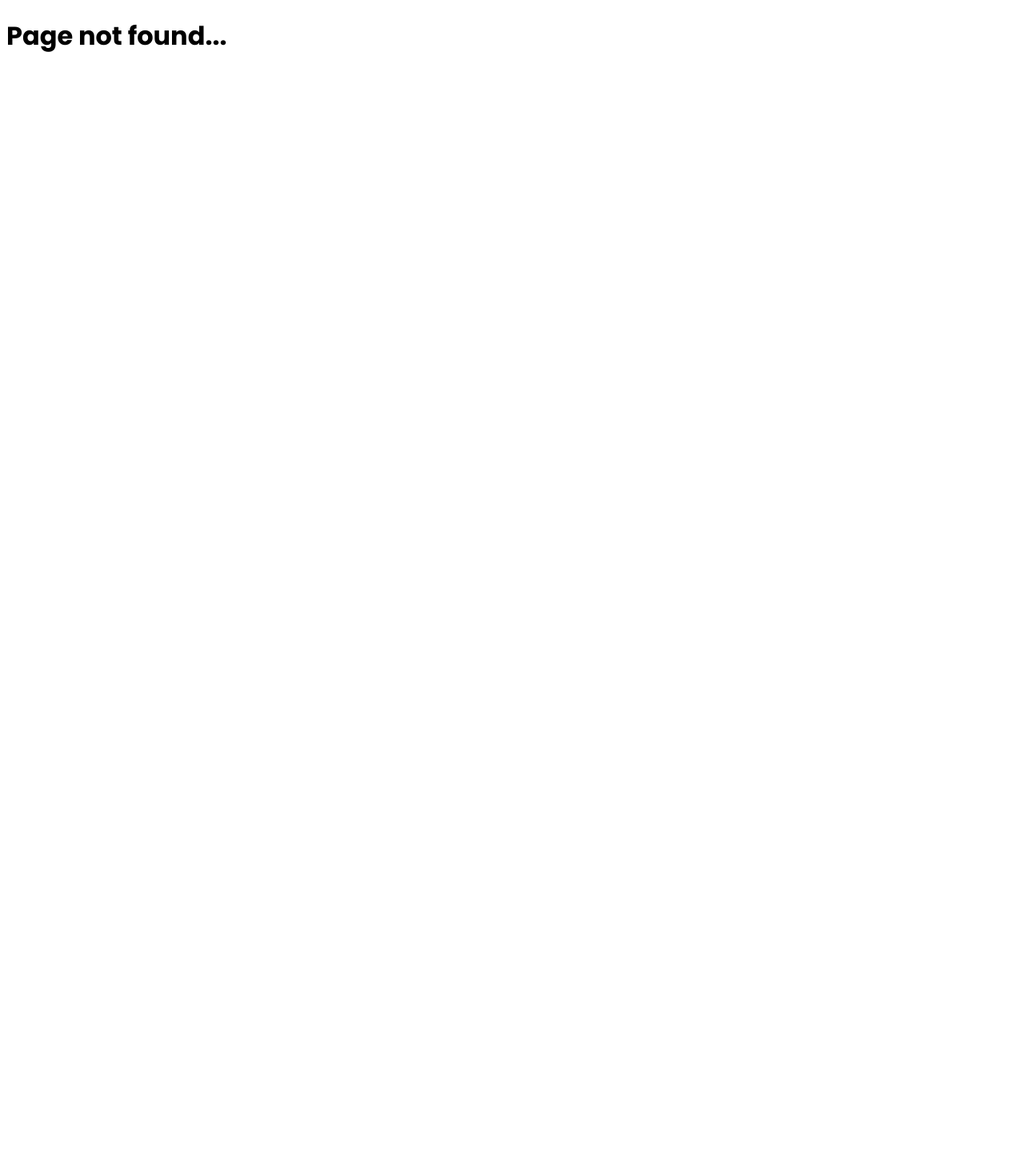
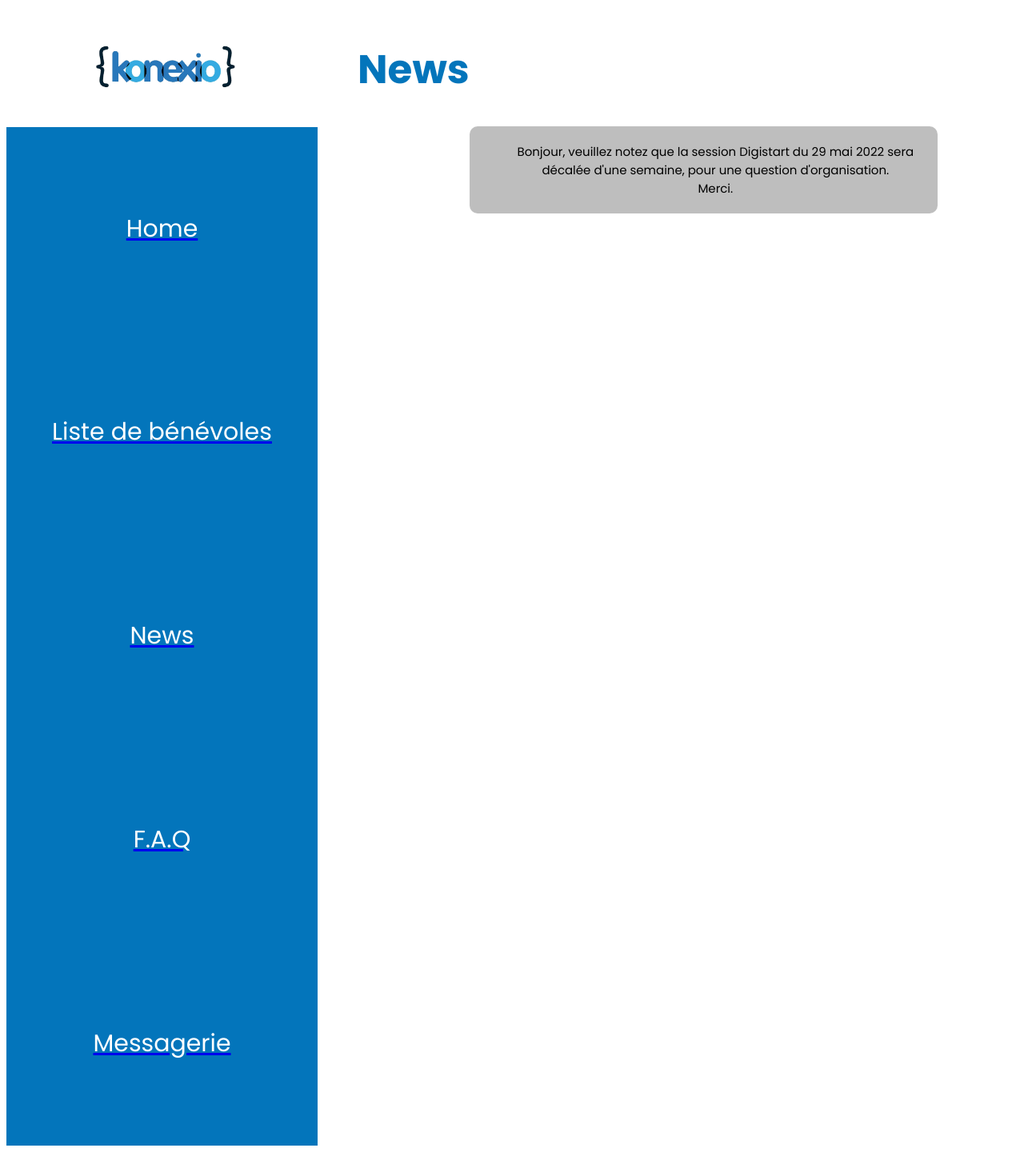
Before and after one commit to daoraCode/benevolat-konexio-frontend, a React (Create React App) app: page /news in a window 1280 px wide. Before the commit this address had no page. Shown: the whole page at 80% size. Before the commit the page ends 800 px from the top, so only its background shows below. Built offline with nearby package versions, Linux system fonts and the light colour scheme.

Commit message:
page message et news

```diff
--- a/package.json
+++ b/package.json
@@ -6,6 +6,7 @@
     "@testing-library/jest-dom": "^5.16.1",
     "@testing-library/react": "^12.1.2",
     "@testing-library/user-event": "^13.5.0",
+    "bootstrap-icons": "^1.8.0",
     "react": "^17.0.2",
     "react-dom": "^17.0.2",
     "react-icons": "^4.3.1",
--- a/public/index.html
+++ b/public/index.html
@@ -4,12 +4,14 @@
     <meta charset="utf-8" />
     <link rel="icon" href="%PUBLIC_URL%/favicon.ico" />
     <meta name="viewport" content="width=device-width, initial-scale=1" />
+    <script src="https://cdn.jsdelivr.net/npm/bootstrap@5.1.3/dist/js/bootstrap.bundle.min.js" integrity="sha384-ka7Sk0Gln4gmtz2MlQnikT1wXgYsOg+OMhuP+IlRH9sENBO0LRn5q+8nbTov4+1p" crossorigin="anonymous"></script>
     <meta name="theme-color" content="#000000" />
     <meta
       name="description"
       content="Web site created using create-react-app"
     />
     <link rel="apple-touch-icon" href="%PUBLIC_URL%/logo192.png" />
+
     <!--
       manifest.json provides metadata used when your web app is installed on a
       user's mobile device or desktop. See https://developers.google.com/web/fundamentals/web-app-manifest/
--- a/src/App.js
+++ b/src/App.js
@@ -2,12 +2,16 @@ import React from 'react';
 import { BrowserRouter, Routes, Route } from 'react-router-dom';
 import Error404 from './pages/Error404';
 import Home from './pages/Home';
+import Messagerie from './pages/Messagerie';
+import News from './pages/News';
 
 const App = () => {
   return (
     <BrowserRouter>
         <Routes>
           <Route exact path="/home" element={<Home />} />
+          <Route path="/messagerie" element ={<Messagerie />} />
+          <Route path="/news" element ={<News />} />
           <Route path="*" element={<Error404 />} />
         </Routes>
     </BrowserRouter>
--- a/src/components/Sidebar.js
+++ b/src/components/Sidebar.js
@@ -48,13 +48,13 @@ const Sidebar = () => {
             <Link to='/'>
                 <H1>Liste de bénévoles</H1>
             </Link>
-            <Link to='/'>
+            <Link to='/news'>
                 <H1>News</H1>
             </Link>
             <Link to='/'>
                 <H1>F.A.Q</H1>
             </Link>
-            <Link to='/'>
+            <Link to='/messagerie'>
                 <H1>Messagerie</H1>
             </Link>
         </Nav>
--- /dev/null
+++ b/src/pages/Messagerie.js
@@ -0,0 +1,37 @@
+import React from 'react';
+// import Sidebar from '../components/Sidebar';
+import styled from 'styled-components';
+
+
+
+const Milieu = styled.div`
+ .messagerie h1 {
+     color: #0375BB;
+     font-size: 60px;
+     margin-left: 350px;
+ }
+
+.messagerie button {
+ border-radius: 100px;
+ height: 50px;
+ background-color: #0375BB;
+ color: white;
+ }
+
+`
+const Messagerie = () => {
+    return (
+        <Milieu>
+        <div className="messagerie">
+           <h1>Messagerie</h1>
+           <button className="recu">Reçu</button>
+           <button className="envoyés">Envoyés</button>
+           <button className="ecrire">Ecrire</button>
+        </div>
+        {/* <Sidebar /> */}
+        </Milieu>
+
+    );
+};
+
+export default Messagerie;
--- /dev/null
+++ b/src/pages/News.js
@@ -0,0 +1,54 @@
+import React from 'react';
+import Sidebar from '../components/Sidebar';
+import styled from 'styled-components';
+
+const Newnews = styled.div`
+.news {
+    display: flex;
+}
+
+.news h2 {
+    font-size: 50px;
+    margin-left: 50px;
+    color: #0375BB;
+    display: flex;
+}
+
+.contents p {
+        background-color: #BEBEBE;
+        border-radius: 10px;
+        font-size: 15px;
+        padding-left: 30px;
+        margin-right: 100px;
+        text-align: center;
+        margin-top: 150px;
+        padding-top: 20px;
+        padding-bottom: 20px;
+
+}
+
+`
+
+
+
+
+const News = () => {
+    return (
+        <Newnews>
+        <div className="news">
+            <Sidebar />
+            <h2>News</h2>
+            <div className="contents">
+                <p> Bonjour,
+                    veuillez notez que la session Digistart du 29 mai 2022
+                    sera décalée d'une semaine, pour une question d'organisation.
+                    <br/>
+                    Merci.
+                </p>
+        </div>
+        </div>
+        </Newnews>
+    );
+};
+
+export default News;
```
Also changed, not shown: 1 other file (tests, documents, lock files or other folders).
